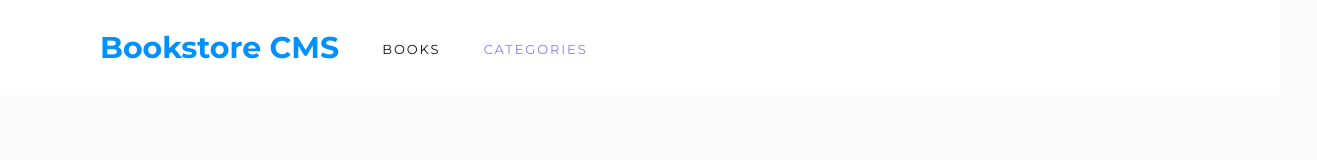
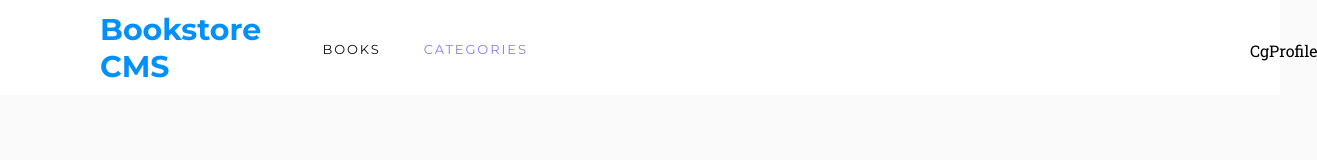
Before and after one commit to steveWDamesJr/bookstore, a React (Create React App) app: page / in a window 1280 px wide. Shown: the top 160 px of the page, 1317 px wide, since content can reach past the window. Built offline with nearby package versions, Linux system fonts and the light colour scheme; no server answers.

Commit message:
Update styes to navbar profile-icon

```diff
--- a/package.json
+++ b/package.json
@@ -10,6 +10,7 @@
     "axios": "^0.26.1",
     "prop-types": "^15.8.1",
     "react": "^17.0.2",
+    "react-circular-progressbar": "^2.0.4",
     "react-dom": "^17.0.2",
     "react-redux": "^7.2.6",
     "react-router-dom": "^6.2.2",
--- a/src/App.css
+++ b/src/App.css
@@ -3,6 +3,14 @@
 /* Navbar */
 .Navbar {
   margin-right: 0;
+}
+
+.profile-icon {
+  width: 2.813rem;
+  height: 2.813rem;
+  margin: 0 0 0 41.5rem;
+  padding: 0.875rem;
+  border: solid 1px var(--white);
 }
 
 .form {
@@ -65,7 +73,7 @@
 
 .books-container {
   display: grid;
-  grid-template-columns: 20rem 7rem 5rem 25rem;
+  grid-template-columns: 20rem 7rem 5rem 6rem 7rem;
   align-items: center;
   margin-top: 2.313rem;
   margin-left: auto;
@@ -76,6 +84,12 @@
   border-radius: 4px;
   border: solid 1px var(--gray-item-border);
   background-color: #fff;
+}
+
+.percent-container-completed {
+  margin-left: 1rem;
+  border-right: solid 1px var(--gray-item-border);
+  width: 7rem;
 }
 
 .genre {
--- a/src/components/BookItem.js
+++ b/src/components/BookItem.js
@@ -1,6 +1,10 @@
 import { useDispatch } from 'react-redux';
 import PropTypes from 'prop-types';
+import { CircularProgressbar } from 'react-circular-progressbar';
 import { deleteBook } from '../redux/books/books';
+import 'react-circular-progressbar/dist/styles.css';
+
+const percentage = 60;
 
 const BookItem = (props) => {
   const dispatch = useDispatch();
@@ -37,15 +41,17 @@
             </ul>
           </div>
           <div className="c100 p34 center">
-            <span>64%</span>
             <div className="slice">
               <div className="bar" />
               <div className="fill" />
             </div>
           </div>
-          <div className="percent-complete-container">
-            <span className="percent-complete">64%</span>
-            <span className="completed text-style-2">Completed</span>
+          <div>
+            <CircularProgressbar value={percentage} text={`${percentage}%`} />
+          </div>
+          <div className="percent-container-completed">
+            <div className="completed text-style-2">Completed</div>
+            <div className="percent-complete">64%</div>
           </div>
           <div className="chapter-progress-container">
             <span className="current-chapter">Current Chapter</span>
--- a/src/components/Navbar.js
+++ b/src/components/Navbar.js
@@ -13,6 +13,7 @@
         <li>
           <Link className="categories" to="/categories">CATEGORIES</Link>
         </li>
+        <li className="profile-icon">CgProfile</li>
       </ul>
     </nav>
   </header>
```
Also changed, not shown: 1 other file (tests, documents, lock files or other folders).
